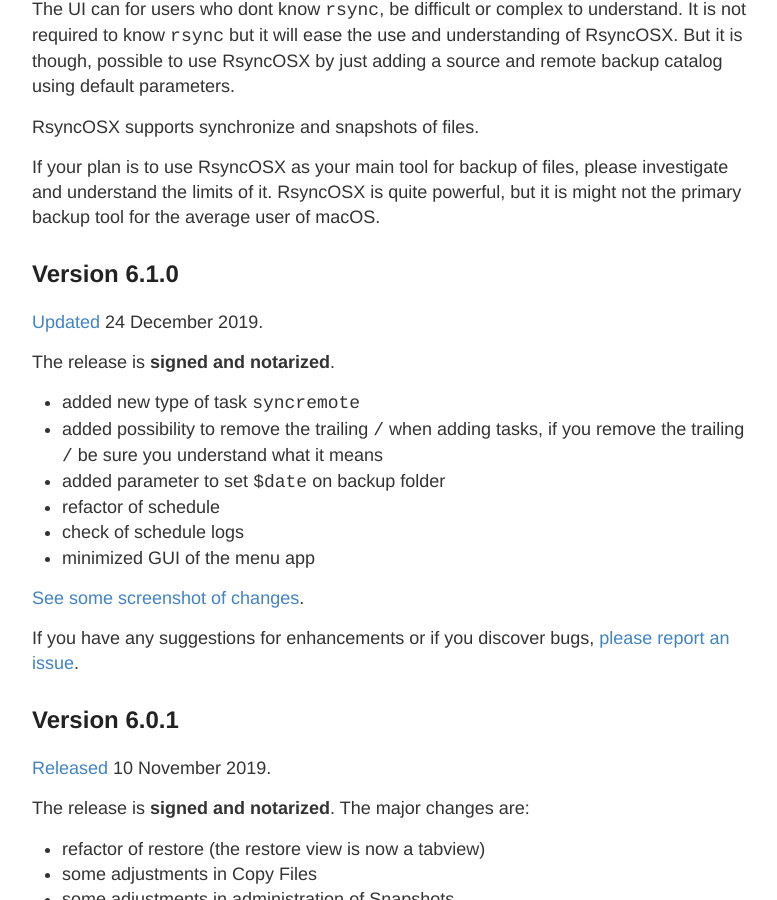
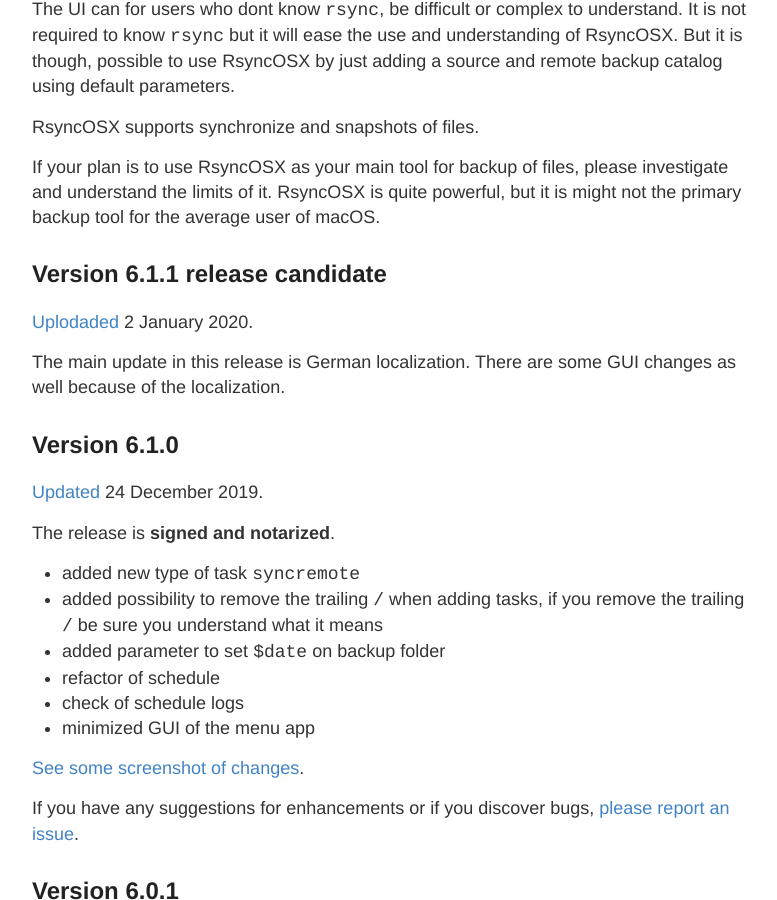
Before and after one commit to d2s/Documentation, a Jekyll site: the page built from _posts/2018-04-10-Changelog.md, in a window 1280 px wide and 900 px high, scrolled down 815 px. Shown: the whole window, without its empty margins (248-1025 px from the left). Built offline with Jekyll 4.4.1, drawn with Linux system fonts in a browser that asks for light colours.

Commit message:
Update 2018-04-10-Changelog.md

```diff
--- a/_posts/2018-04-10-Changelog.md
+++ b/_posts/2018-04-10-Changelog.md
@@ -20,6 +20,12 @@ The UI can for users who dont know `rsync`, be difficult or complex to understan
 RsyncOSX supports synchronize and snapshots of files.
 
 If your plan is to use RsyncOSX as your main tool for backup of files, please investigate and understand the limits of it. RsyncOSX is quite powerful, but it is might not the primary backup tool for the average user of macOS.
+
+## Version 6.1.1 release candidate
+
+[Uplodaded](https://github.com/rsyncOSX/RsyncOSX/releases/tag/v6.1.0) 2 January 2020.
+
+The main update in this release is German localization. There are some GUI changes as well because of the localization.
 
 ## Version 6.1.0
 
```
